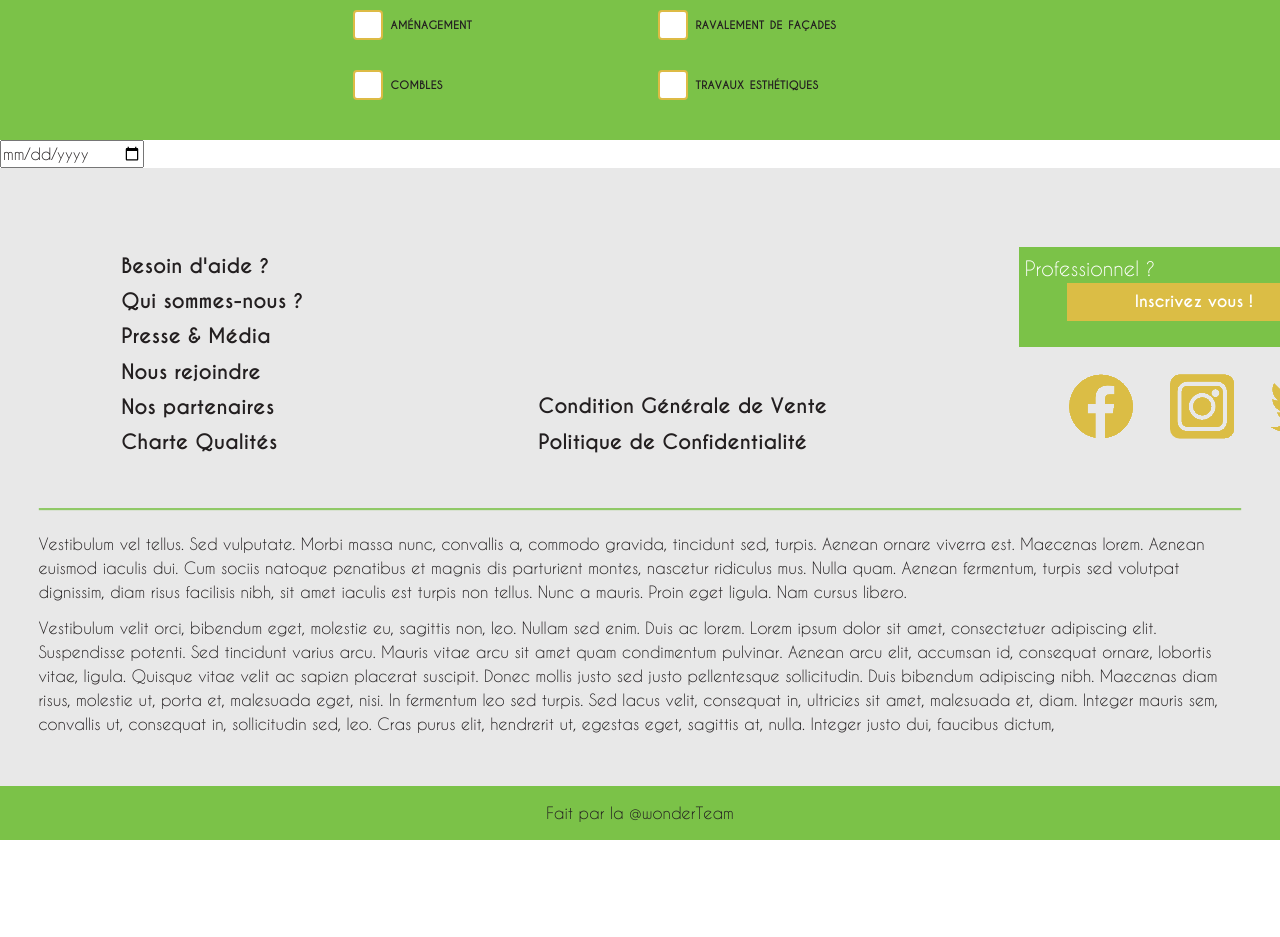
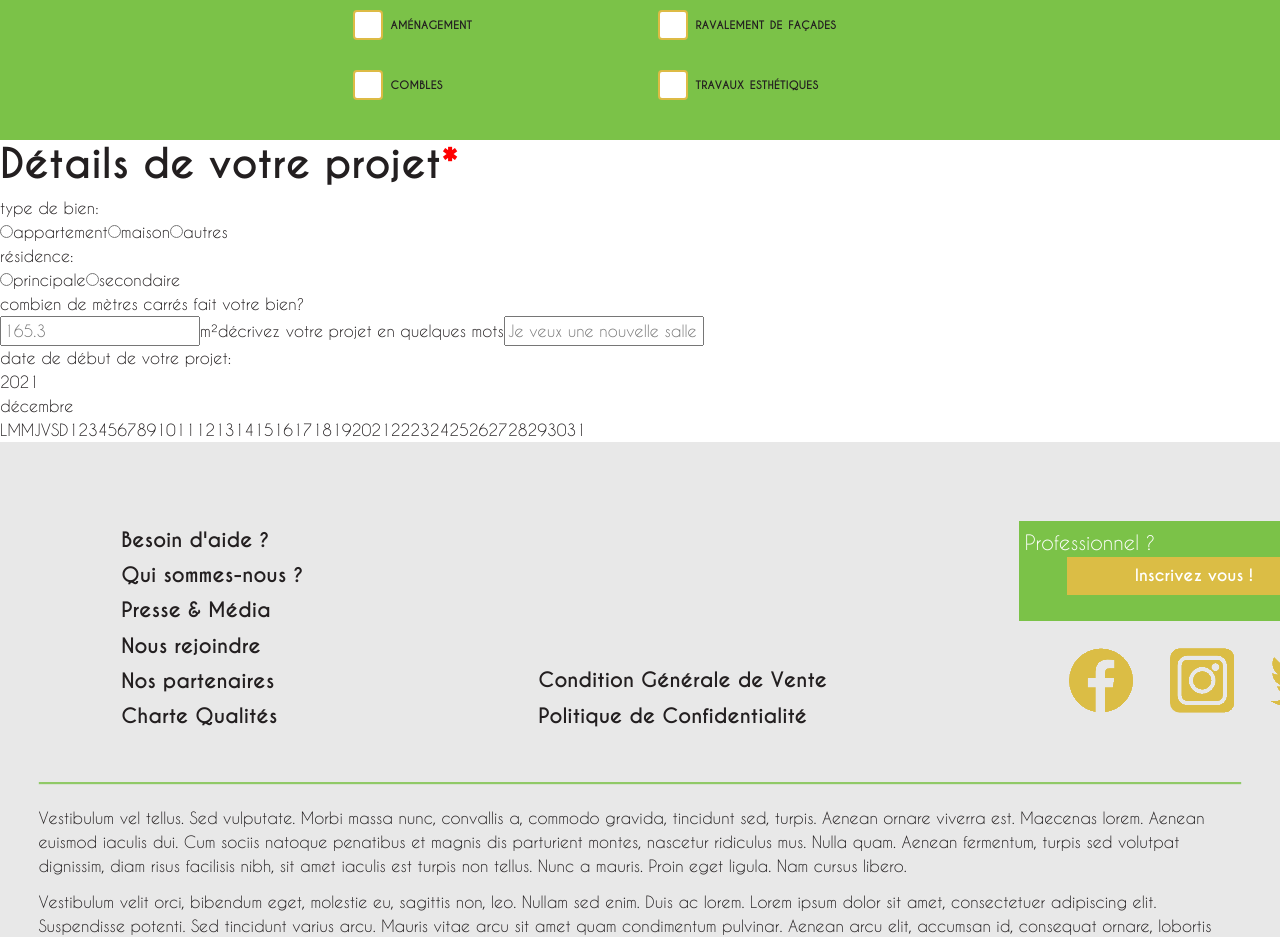
Before and after one commit to LaurentDecamps/UltraMotionCorp, an Angular app in the folder frontend/: page /newprjct in a window 1280 px wide. Shown: the part 1100-2037 px from the top of the page. Before the commit the page ends 1940 px from the top, so only its background shows below. Built offline with nearby package versions, Linux system fonts and the light colour scheme.

Commit message:
calendar knows at which day of the week start each month

```diff
--- a/frontend/src/app/pages/accueil/accueil.component.html
+++ b/frontend/src/app/pages/accueil/accueil.component.html
@@ -2,7 +2,7 @@
   <h2 class="imgA">TROUVEZ LE PRO QU'IL VOUS FAUT</h2>
   <h2 class="imgB">ET RÉALISEZ VOS PROJETS !</h2>
   <form class="inputPro">
-    <input type="text" placeholder="un carreleur, un plombier, ..." id="search" name="search"(input)="getInput($event.target['value'])" autocomplete="off">
+    <input type="text" placeholder="un carreleur, un plombier, ..." id="search" name="search" (input)="getInput($event.target['value'])" autocomplete="off">
     <button type="submit" [routerLink]="proFiltered && proFiltered.length ? '/search' : ''" [state]="{data: proFiltered}">TROUVEZ !</button>
   </form>
   <div class="searchResults" *ngIf="displaySearchResults">
--- a/frontend/src/app/pages/nouveau-projet/nouveau-projet.component.css
+++ b/frontend/src/app/pages/nouveau-projet/nouveau-projet.component.css
@@ -114,3 +114,11 @@ h1 {
 .checkboxes label:not(:last-child) {
   margin-bottom: 30px;
 }
+
+.other {
+  display: none;
+}
+
+#other:checked ~ .other {
+  display: inline;
+}
--- a/frontend/src/app/pages/nouveau-projet/nouveau-projet.component.html
+++ b/frontend/src/app/pages/nouveau-projet/nouveau-projet.component.html
@@ -85,6 +85,29 @@
     </div>
   </div>
   <div class="details">
-    <input type="date" name="" value="">
+    <h1>Détails de votre projet<span class="red">*</span></h1>
+    <div>type de bien:</div>
+    <input type="radio" name="type" value="">
+    <label for="">appartement</label>
+    <input type="radio" name="type" value="">
+    <label for="">maison</label>
+    <input type="radio" id="other" name="type" value="">
+    <label for="">autres</label>
+    <input type="text" class="other" name="other" placeholder="Préciser votre type de bien">
+    <div>résidence:</div>
+    <input type="radio" name="residence" value="">
+    <label for="">principale</label>
+    <input type="radio" name="residence" value="">
+    <label for="">secondaire</label>
+    <div>combien de mètres carrés fait votre bien?</div>
+    <input type="text" name="" placeholder="165.3">
+    <label for="">m²</label>
+    <label for="">décrivez votre projet en quelques mots</label>
+    <input type="textarea" name="" placeholder="Je veux une nouvelle salle de bain">
+    <div>date de début de votre projet: {{startDate}}</div>
+    <div>{{year}}</div>
+    <div>{{months[monthIndex]["month"]}}</div>
+    <span *ngFor="let day of weekDays">{{day}}</span>
+    <span *ngFor="let day of days">{{day}}</span>
   </div>
 </form>
--- a/frontend/src/app/pages/nouveau-projet/nouveau-projet.component.ts
+++ b/frontend/src/app/pages/nouveau-projet/nouveau-projet.component.ts
@@ -6,10 +6,40 @@ import { Component, OnInit } from '@angular/core';
   styleUrls: ['./nouveau-projet.component.css']
 })
 export class NouveauProjetComponent implements OnInit {
+  startDate: string
+  year: number = 2021
+  months: object[] = [
+    {month: "janvier", days: 31},
+    {month: "février", days: 28},
+    {month: "mars", days: 31},
+    {month: "avril", days: 30},
+    {month: "mai", days: 31},
+    {month: "juin", days: 30},
+    {month: "juillet", days: 31},
+    {month: "août", days: 31},
+    {month: "septembre", days: 30},
+    {month: "octobre", days: 31},
+    {month: "novembre", days: 30},
+    {month: "décembre", days: 31}
+  ]
+  monthIndex: number = 11
+  weekDays: string[] = ["L", "M", "M", "J", "V", "S", "D"]
+  days: (string | number)[] = []
 
   constructor() { }
 
   ngOnInit(): void {
+    let c = Math.floor((13 - this.monthIndex) / 12)
+    let a = this.year - c
+    let m = this.monthIndex + 1 + 12 * c - 2
+    let j = (1 + a + Math.floor(a / 4) - Math.floor(a / 100) + Math.floor(a / 400) + Math.floor(31 * m / 12)) % 7
+    let monthDays = this.months[this.monthIndex]["days"]
+    while (monthDays > 0) {
+      this.days.unshift(monthDays)
+      monthDays--
+    }
+    this.days = Array(j - 1).fill("").concat(this.days)
+    console.log(this.days)
   }
 
 }
```
